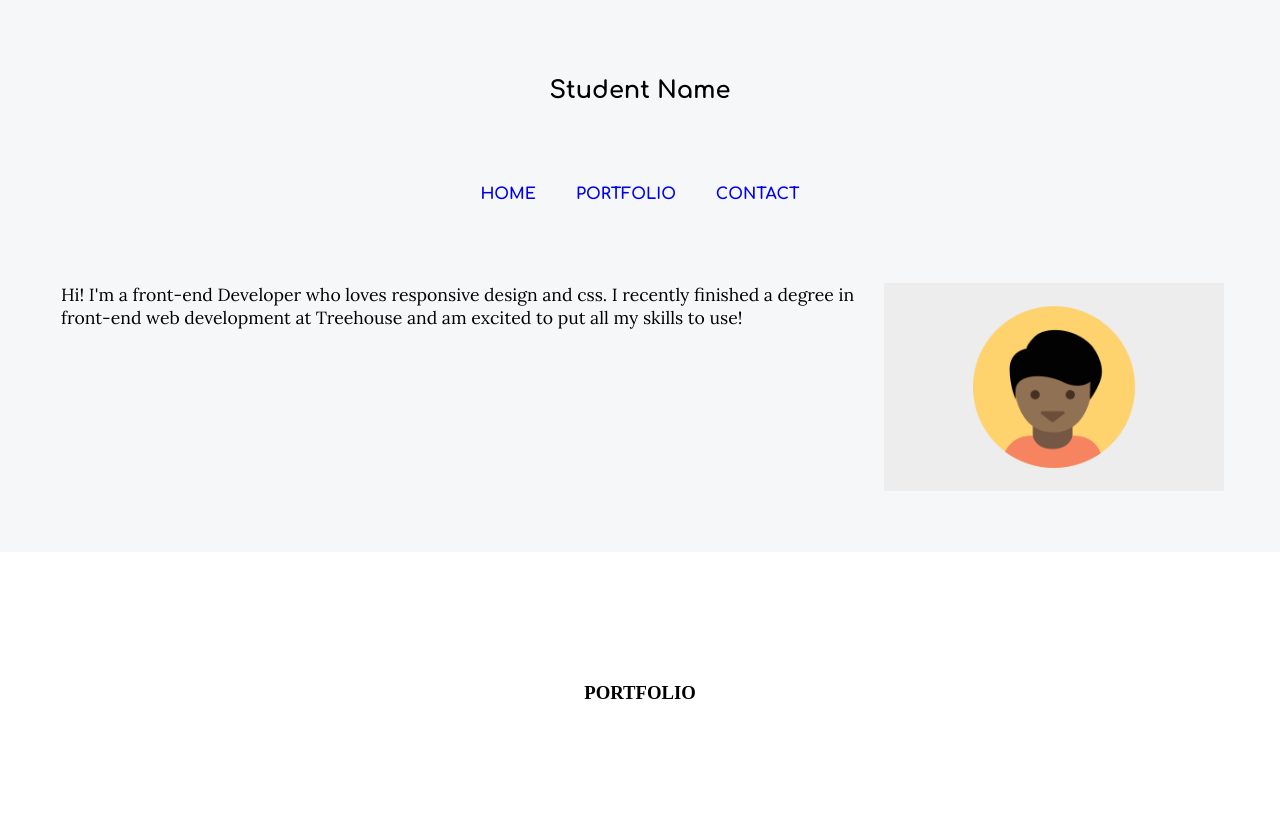
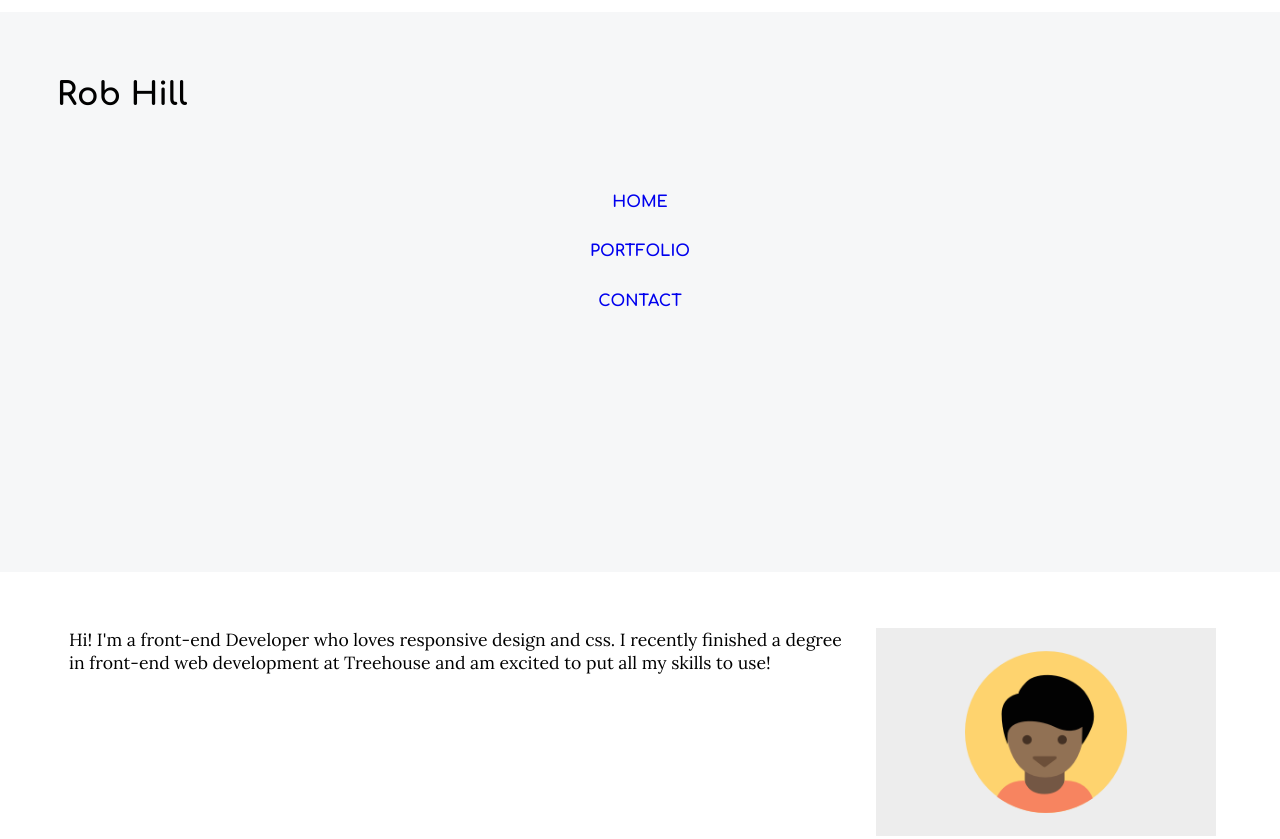
Before and after one commit to midnightnz/Responsive-Web-Layout, a plain HTML site: page index.html in a window 1280 px wide. Shown: the top 839 px of the page. Drawn offline with Linux system fonts and the light colour scheme.

Commit message:
Update index.html

```diff
--- a/index.html
+++ b/index.html
@@ -10,17 +10,19 @@
     <title>Responsive Layout</title>
   </head>
   <body>
-        <header>
 
-            <div class="main-nav">
-                <nav id="nav">
-                <h1>Student Name</h1>
-                    <a class="navs" href="index.html">HOME</a>
-                    <a class="navs" href="#portfolio">PORTFOLIO</a>
-                    <a class="navs" href="#contact">CONTACT</a>
 
-                </nav>
-            </div>
+            <div class="top-background">
+                        <header class="main-header">
+                            <h1 class="name">Rob Hill</h1>
+                            <ul class="main-nav">
+                                <li></li><a class="navs" href="index.html">HOME</a></li>
+                                <li></li><a class="navs" href="#portfolio">PORTFOLIO</a></li>
+                                <li></li><a class="navs" href="#contact">CONTACT</a></li>
+                            </ul>
+
+                        </header>
+
 
 
                 <div class="profile">
@@ -30,7 +32,10 @@
                     </p>
 
                 </div>
-        </header>
+
+            </div>
+
+
 
 
       <main>
@@ -96,7 +101,7 @@
         <p>Email email@yoursite.com</p>
 
       <footer>
-        <h2>Student Name</h2>
+        <h2>Rob Hill</h2>
             <ul>
                 <li><a class="btt" href="#nav">BACK TO TOP</a></li>
                 <li class="big"><a href="#nav">Home</a></li>
```
Lines whose indentation alone changed are shown as unchanged.
